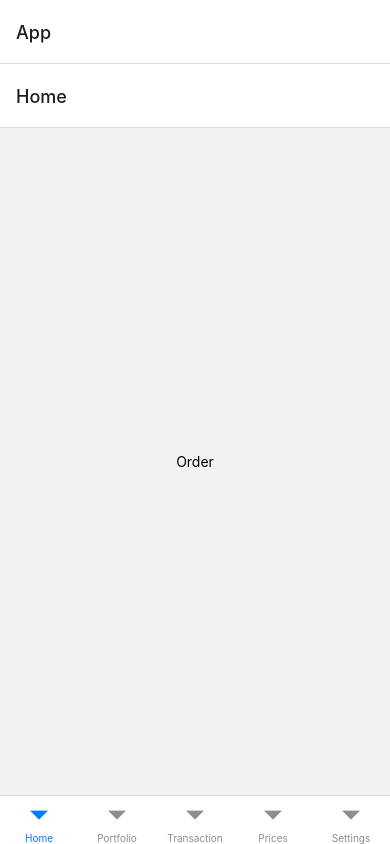
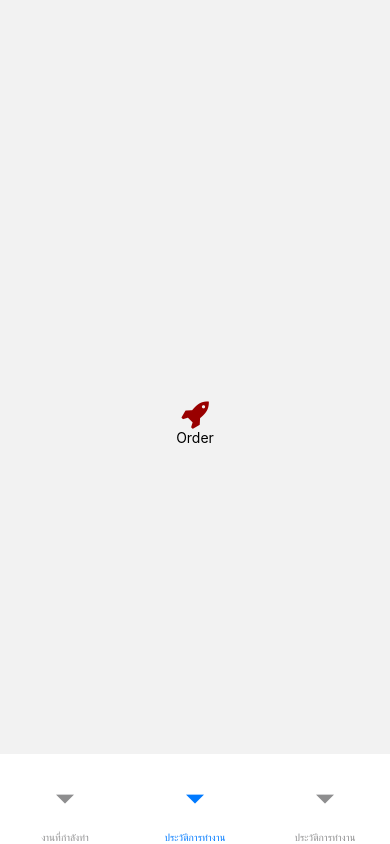
Before and after one commit to nakhon-viri/grandmobile, a React Native app: screen /history in a window 390 px wide. Built offline with nearby package versions, Linux system fonts and the light colour scheme.

Commit message:
beforeFont

```diff
--- a/App.js
+++ b/App.js
@@ -1,10 +1,11 @@
 import React, {useEffect} from 'react';
-import {View, Text} from 'react-native';
 import SplashScreen from 'react-native-splash-screen';
 import {createStackNavigator} from '@react-navigation/stack';
 import {NavigationContainer} from '@react-navigation/native';
 
 import Tabs from './navigation/Tab';
+
+import {Order} from './screens';
 
 const Stack = createStackNavigator();
 
@@ -16,14 +17,13 @@ const App = () => {
   return (
     <NavigationContainer>
       <Stack.Navigator
-        screenOption={{
+        screenOptions={{
           headerShown: false,
         }}
         initialRouteName={'App'}>
         <Stack.Screen name="App" component={Tabs} />
       </Stack.Navigator>
     </NavigationContainer>
-    // <View><Text>sasdf</Text></View>
   );
 };
 
--- a/navigation/Tab.js
+++ b/navigation/Tab.js
@@ -11,12 +11,57 @@ const Tab = createBottomTabNavigator();
 
 const Tabs = () => {
   return (
-    <Tab.Navigator>
-      <Tab.Screen name="Home" component={Order} />
-      <Tab.Screen name="Portfolio" component={Order} />
-      <Tab.Screen name="Transaction" component={Order} />
-      <Tab.Screen name="Prices" component={Order} />
-      <Tab.Screen name="Settings" component={Order} />
+    <Tab.Navigator
+      screenOptions={({route}) => ({
+        headerShown: false,
+        tabBarStyle: [
+          {
+            position: 'absolute',
+            left: 0,
+            bottom: 0,
+            right: 0,
+            paddingTop: 10,
+            borderTopColor: 'transparent',
+            backgroundColor: '#fff',
+            // elevation: 0,
+            height: 90,
+          },
+          null,
+        ],
+        // tabBarIcon: ({color, size}) => {
+        //   if (route.name === 'order') {
+        //     return <Icon name="truck" size={size} color={color} />;
+        //   } else if (route.name === 'history') {
+        //     return <Icon name="history" size={size} color={color} />;
+        //   } else if (route.name === 'revenue') {
+        //     return <Icon name="hand-holding-usd" size={size} color={color} />;
+        //   }
+        // },
+        // tabBarInactiveTintColor: 'gray',
+        // tabBarActiveTintColor: '#1a73e8',
+      })}>
+      <Tab.Screen
+        name="order"
+        component={Order}
+        options={{
+          tabBarLabel: 'งานที่กำลังทำ',
+        }}
+        // options={{tabBarBadge: 3}}
+      />
+      <Tab.Screen
+        name="history"
+        component={Order}
+        options={{
+          tabBarLabel: 'ประวัติการทำงาน',
+        }}
+      />
+      <Tab.Screen
+        name="revenue"
+        component={Order}
+        options={{
+          tabBarLabel: 'ประวัติการทำงาน',
+        }}
+      />
     </Tab.Navigator>
   );
 };
--- a/screens/Order.js
+++ b/screens/Order.js
@@ -1,9 +1,10 @@
 import React from 'react';
 import {Text, View, StyleSheet} from 'react-native';
-
+import Icon from 'react-native-vector-icons/dist/FontAwesome';
 const Order = () => {
   return (
     <View style={styles.container}>
+      <Icon name="rocket" size={30} color="#900" />
       <Text>Order</Text>
     </View>
   );
```
Also changed, not shown: package.json (+7 -1 lines), 3 other files (tests, documents, lock files or other folders).
